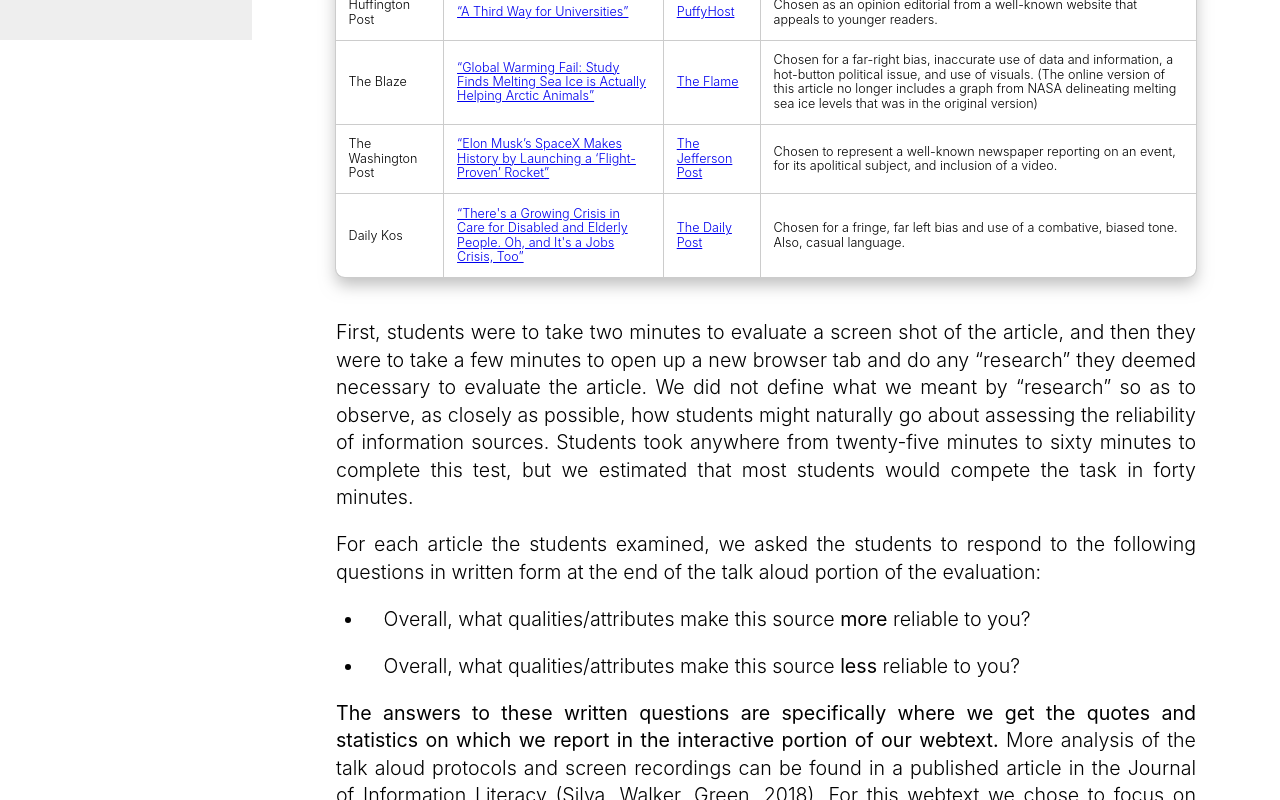
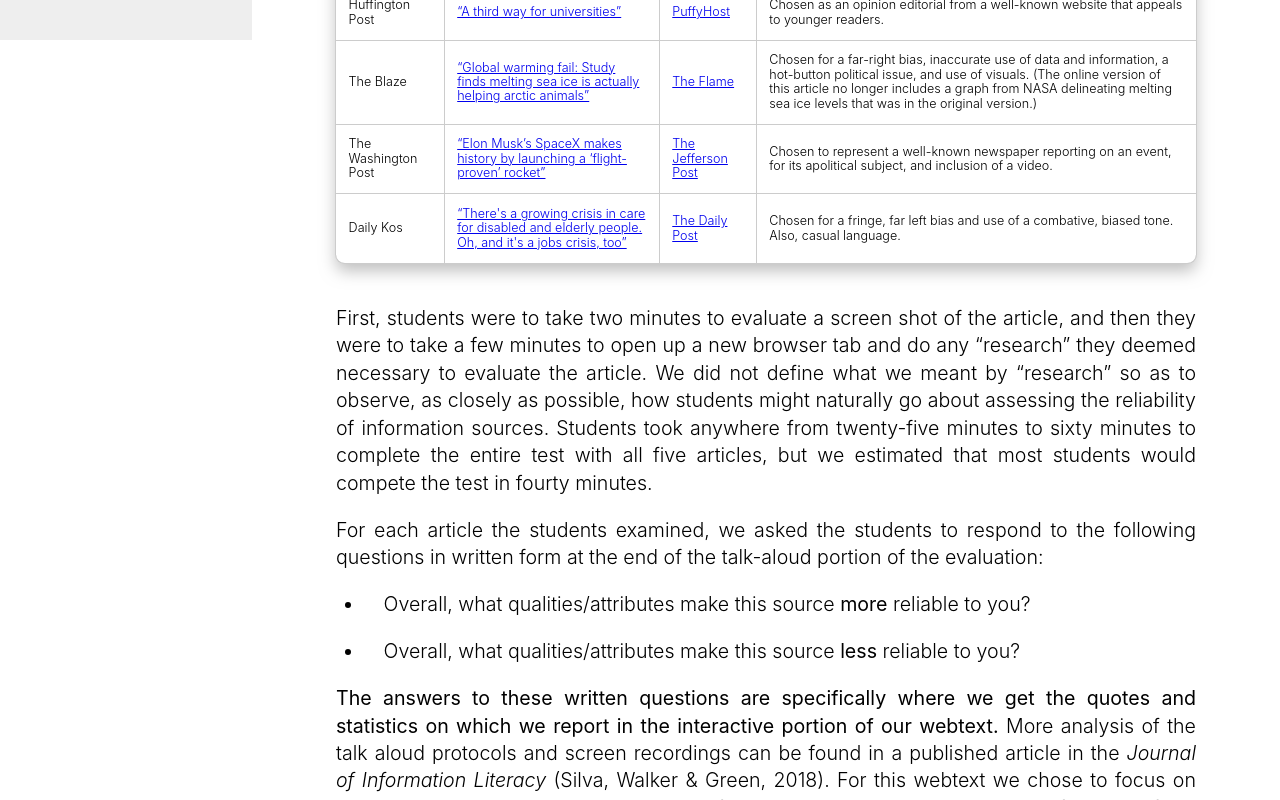
Before and after one commit to michaelmendoza/kairos2020-silva-green-mendoza, a React (Create React App) app: page /methods in a window 1280 px wide. Shown: the part 1360-2160 px from the top of the page. Built offline with nearby package versions, Linux system fonts and the light colour scheme.

Commit message:
updated titles in chart and copyedited content

```diff
--- a/src/pages/Methods.js
+++ b/src/pages/Methods.js
@@ -61,7 +61,7 @@
               <td>Huffington Post</td>
               <td>
                 <a href="https://www.huffpost.com/entry/a-third-way-for-universities_b_58ce8a71e4b07112b6472ec4" target="_blank" rel="noopener noreferrer">
-                “A Third Way for Universities”
+                “A third way for universities”
                 </a>
               </td>
               <td> <Link to="/explore/puffyhost">PuffyHost</Link></td>
@@ -71,17 +71,17 @@
               <td>The Blaze</td>
               <td>
                 <a href="http://web.archive.org/web/20170428073641/https:/www.theblaze.com/news/2017/04/02/global-warming-fail-study-finds-melting-sea-ice-is-actually-helping-arctic-animals" target="_blank" rel="noopener noreferrer">
-                “Global Warming Fail: Study Finds Melting Sea Ice is Actually Helping Arctic Animals”
+                “Global warming fail: Study finds melting sea ice is actually helping arctic animals”
                 </a>
               </td>
               <td><Link to="/explore/theflame">The Flame</Link></td>
-              <td>Chosen for a far-right bias, inaccurate use of data and information, a hot-button political issue, and use of visuals. (The online version of this article no longer includes a graph from NASA delineating melting sea ice levels that was in the original version)</td>
+              <td>Chosen for a far-right bias, inaccurate use of data and information, a hot-button political issue, and use of visuals. (The online version of this article no longer includes a graph from NASA delineating melting sea ice levels that was in the original version.)</td>
             </tr>
             <tr>
               <td>The Washington Post</td>
               <td>
                 <a href="https://www.washingtonpost.com/news/the-switch/wp/2017/03/30/elon-musks-spacex-makes-history-by-launching-a-flight-proven-rocket/?noredirect=on%26utm_term=.e01648f3a9e2" target="_blank" rel="noopener noreferrer">
-                “Elon Musk’s SpaceX Makes History by Launching a ‘Flight-Proven’ Rocket”
+                “Elon Musk’s SpaceX makes history by launching a ‘flight-proven’ rocket”
                 </a>
               </td>
               <td><Link to="/explore/jeffersonpost">The Jefferson Post</Link></td>
@@ -91,7 +91,7 @@
               <td>Daily Kos</td>
               <td>
                 <a href="https://www.dailykos.com/stories/2017/4/24/1655792/%E2%80%93There%E2%80%93s%E2%80%93a%E2%80%93growing%E2%80%93crisis%E2%80%93in%E2%80%93care%E2%80%93for%E2%80%93disabled%E2%80%93and%E2%80%93elderly%E2%80%93people%E2%80%93Oh%E2%80%93and%E2%80%93it%E2%80%93s%E2%80%93a%E2%80%93jobs%E2%80%93crisis%E2%80%93too" target="_blank" rel="noopener noreferrer">
-                “There's a Growing Crisis in Care for Disabled and Elderly People. Oh, and It's a Jobs Crisis, Too”
+                “There's a growing crisis in care for disabled and elderly people. Oh, and it's a jobs crisis, too”
                 </a>
               </td>
               <td><Link to="/explore/dailypost">The Daily Post</Link></td>
@@ -105,12 +105,12 @@
           take a few minutes to open up a new browser tab and do any “research” they deemed necessary to
           evaluate the article. We did not define what we meant by “research” so as to observe, as closely as
           possible, how students might naturally go about assessing the reliability of information sources.
-          Students took anywhere from twenty-five minutes to sixty minutes to complete this test, but we
-          estimated that most students would compete the task in forty minutes.
+          Students took anywhere from twenty-five minutes to sixty minutes to complete the entire test with all five articles,
+          but we estimated that most students would compete the test in fourty minutes.
         </p>
         <p>
           For each article the students examined, we asked the students to respond to the following questions in
-          written form at the end of the talk aloud portion of the evaluation:
+          written form at the end of the talk-aloud portion of the evaluation:
         </p>
         <ul>
           <li>Overall, what qualities/attributes make this source <b>more</b> reliable to you?</li>
@@ -119,10 +119,10 @@
         <p>
           <b>The answers to these written questions are specifically where we get the quotes and statistics on
           which we report in the interactive portion of our webtext. </b> More analysis of the talk aloud protocols
-          and screen recordings can be found in a published article in the Journal of Information Literacy (Silva,
-          Walker, Green, 2018). For this webtext we chose to focus on what students wrote because students
+          and screen recordings can be found in a published article in the <i>Journal of Information Literacy</i> (Silva,
+          Walker & Green, 2018). For this webtext we chose to focus on what students wrote because students
           often recorded what the most salient features of the articles were to them (as opposed to the things
-          they were less aware of which we noticed in the talk aloud portion of the study). In other words, if
+          they were less aware of which we noticed in the talk-aloud portion of the study). In other words, if
           students were able to write it down, it was an important feature, and therefore, it underlined significant
           trends that we wanted to highlight for those engaging with first-year writing students. As the research
           team examined the written responses reported on in this webtext, trends in evaluative criteria became
@@ -145,7 +145,7 @@
           and were able to articulate relevant context about the source.
         </p>
         <p>
-          TThe behaviors that we coded for owe much to the Association of College &amp; Research
+          The behaviors that we coded for owe much to the Association of College &amp; Research
           Libraries’ Framework for Information Literacy for Higher Education (2015). This Framework breaks up
           threshold concepts related to information literacy into six interconnected frames. We use these frames
           to help explain the difference between novice and expert behaviors in different domains. For example,
@@ -161,7 +161,7 @@
           After determining expert and novice behaviors for each article, three members of the research team
           coded the responses and determined how many students had exhibited each behavior, resulting in the
           novice and expert comments seen in the interactive mockups in this webtext. We review our wider
-          findings of the written portion of the student tests in the next section.
+          findings of the written portion of the student responses in the next section.
         </p>
       </article>
     </section>
```
